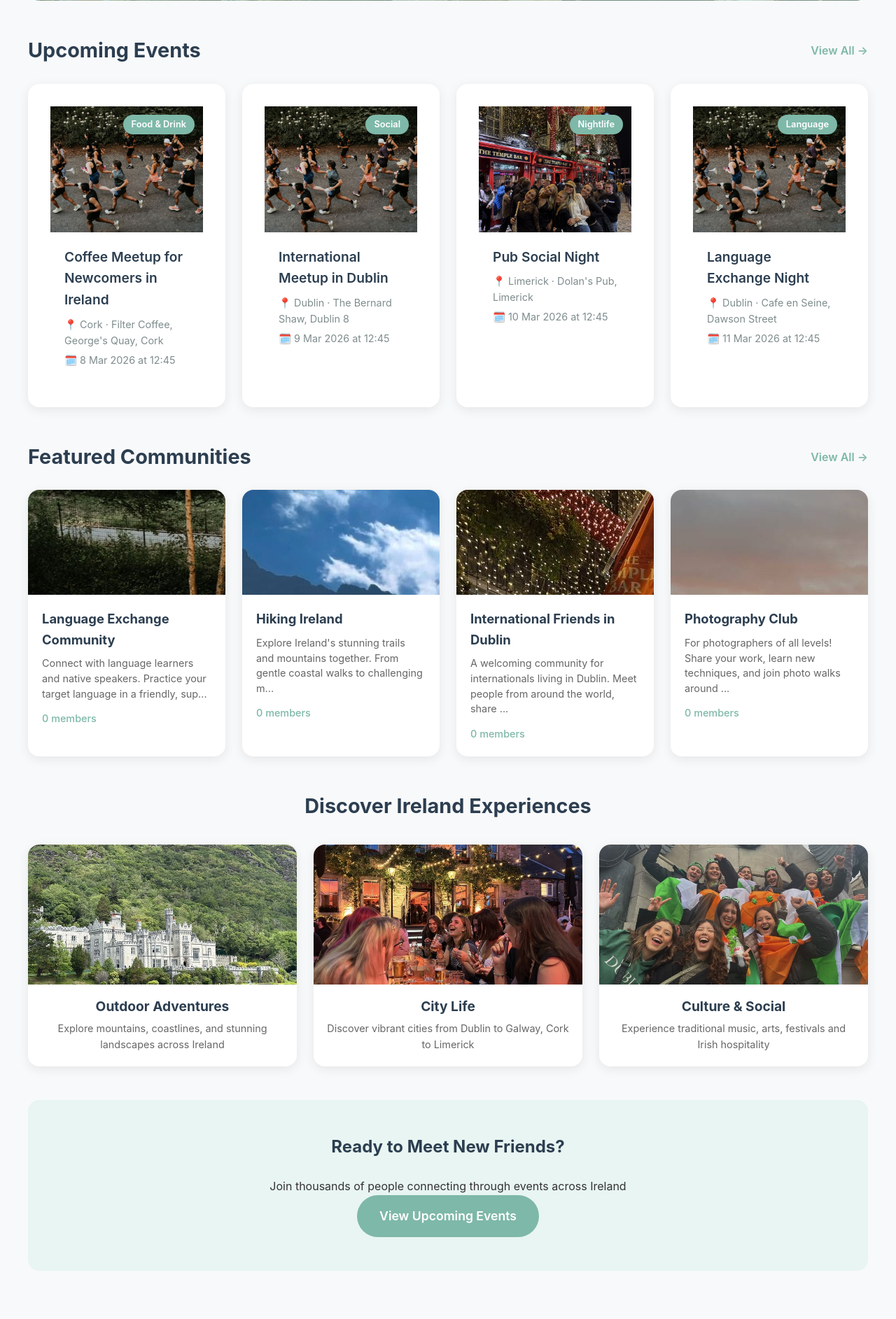
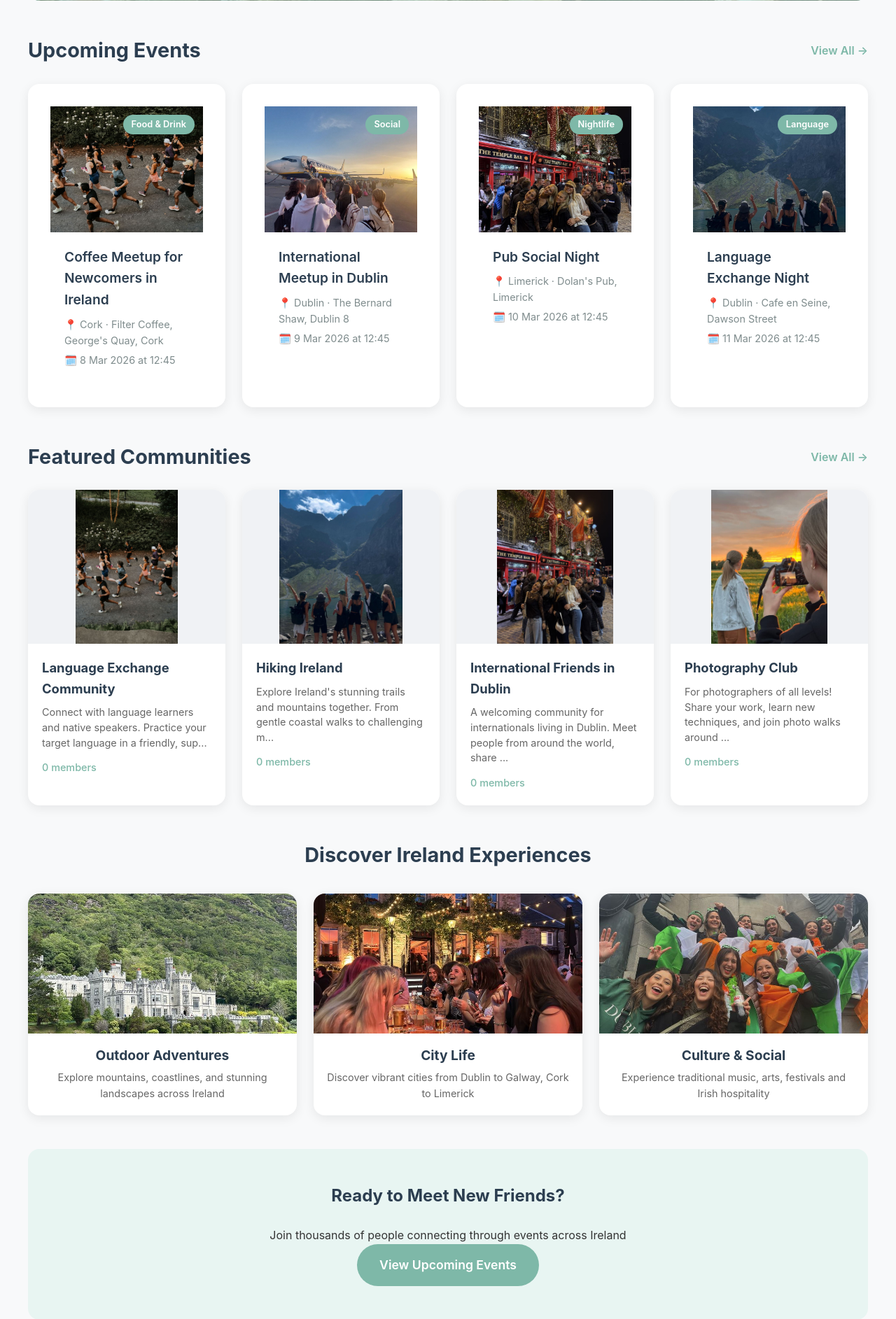
Before and after one commit to Y-A-N-C-H-A-2/SDEV_Project, a Flask app: page / in a window 1280 px wide. Shown: the part 550-2435 px from the top of the page at 70% size. Run offline with Flask 3, Linux system fonts and the light colour scheme; data comes from the database, SQL or seed files in the repository; some libraries are stand-ins or nearby versions.

Commit message:
Update event images in seed data and enhance community card styling
- Changed event image filenames in the seed data to better represent the events.
- Increased the height of community card images and added styling for better layout and image handling.

```diff
--- a/app/seed.py
+++ b/app/seed.py
@@ -45,7 +45,7 @@ SAMPLE_EVENTS = [
         'city': 'Dublin',
         'venue': 'The Bernard Shaw, Dublin 8',
         'category': 'Social',
-        'photo': 'event_meetup.png',
+        'photo': 'event_galway.png',
     },
     {
         'title': 'Language Exchange Night',
@@ -54,7 +54,7 @@ SAMPLE_EVENTS = [
         'city': 'Dublin',
         'venue': 'Cafe en Seine, Dawson Street',
         'category': 'Language',
-        'photo': 'event_meetup.png',
+        'photo': 'event_wicklow.png',
     },
     {
         'title': 'Photography Walk',
--- a/static/css/main.css
+++ b/static/css/main.css
@@ -1088,8 +1088,18 @@ a.community-card {
 }
 
 .community-card-image {
-    height: 150px;
+    height: 220px;
     overflow: hidden;
+    display: flex;
+    align-items: center;
+    justify-content: center;
+    background: #f0f2f5;
+}
+
+.community-card-image img {
+    width: 100%;
+    height: 100%;
+    object-fit: contain;
 }
 
 .community-card-body {
```
